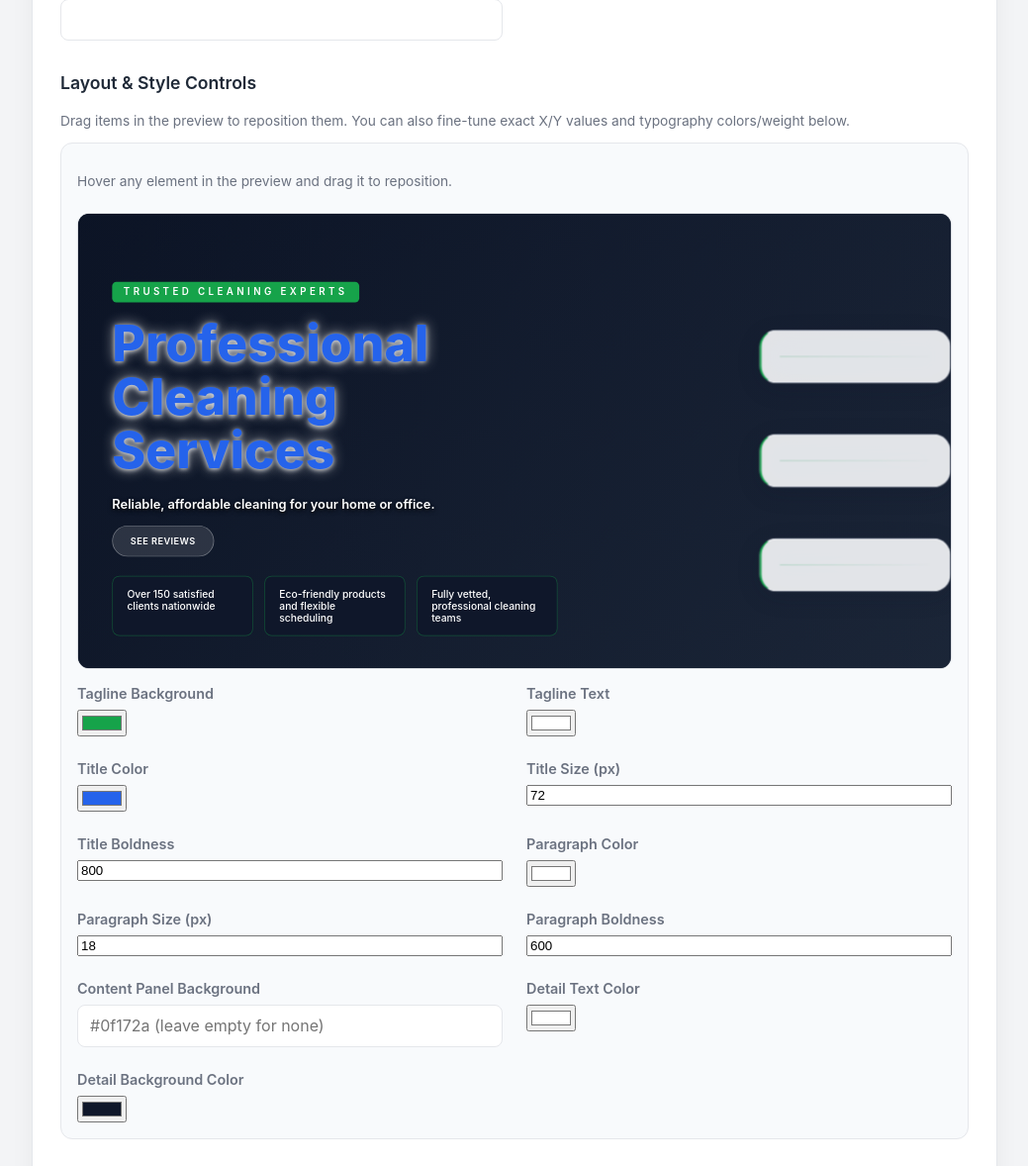
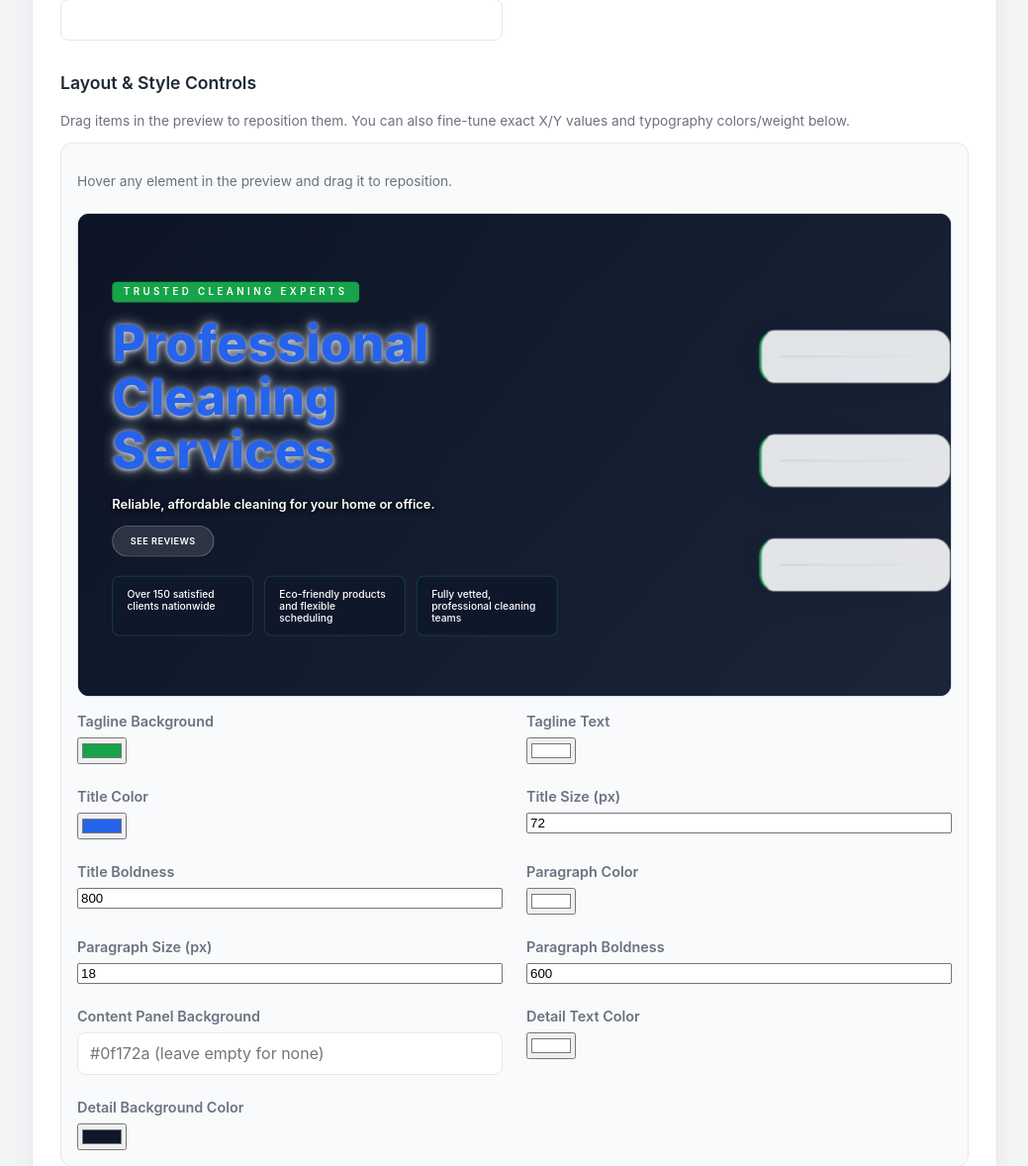
Before and after one commit to sasusavage/Cleaning, a Flask app: template templates/admin/hero_content.html in a window 1280 px wide. Shown: the part 987-2165 px from the top of the page at 99% size, without its empty margins (240-1279 px from the left). Run offline with Flask 3, Linux system fonts and the light colour scheme; the template is opened without the code that fills it, so the values that code supplies are empty; some libraries are stand-ins or nearby versions.

Commit message:
Fix hero admin stage bottom padding to match live hero (5.5rem not 3rem)
Co-Authored-By: Claude Sonnet 4.6 <noreply@anthropic.com>

```diff
--- a/templates/admin/hero_content.html
+++ b/templates/admin/hero_content.html
@@ -338,14 +338,14 @@
             border-radius: 0.75rem;
             border: 1px solid rgba(15, 23, 42, 0.12);
             /* JS will set --stage-scale and --stage-height as CSS custom properties */
-            height: calc(620px * var(--stage-scale, 1));
+            height: calc(650px * var(--stage-scale, 1));
         }
 
         .hero-editor__stage {
             position: relative;
             /* Fixed desktop width — same as live hero max-width */
             width: 1280px;
-            min-height: 620px;
+            min-height: 650px;
             transform-origin: top left;
             transform: scale(var(--stage-scale, 1));
             border-radius: 0.75rem;
@@ -355,7 +355,7 @@
             grid-template-columns: minmax(0, 1.1fr) minmax(0, 0.9fr);
             align-items: end;
             gap: 2.5rem;
-            padding: 6rem 3rem 3rem;
+            padding: 6rem 3rem 5.5rem;
         }
 
         .hero-editor__stage::before {
```
